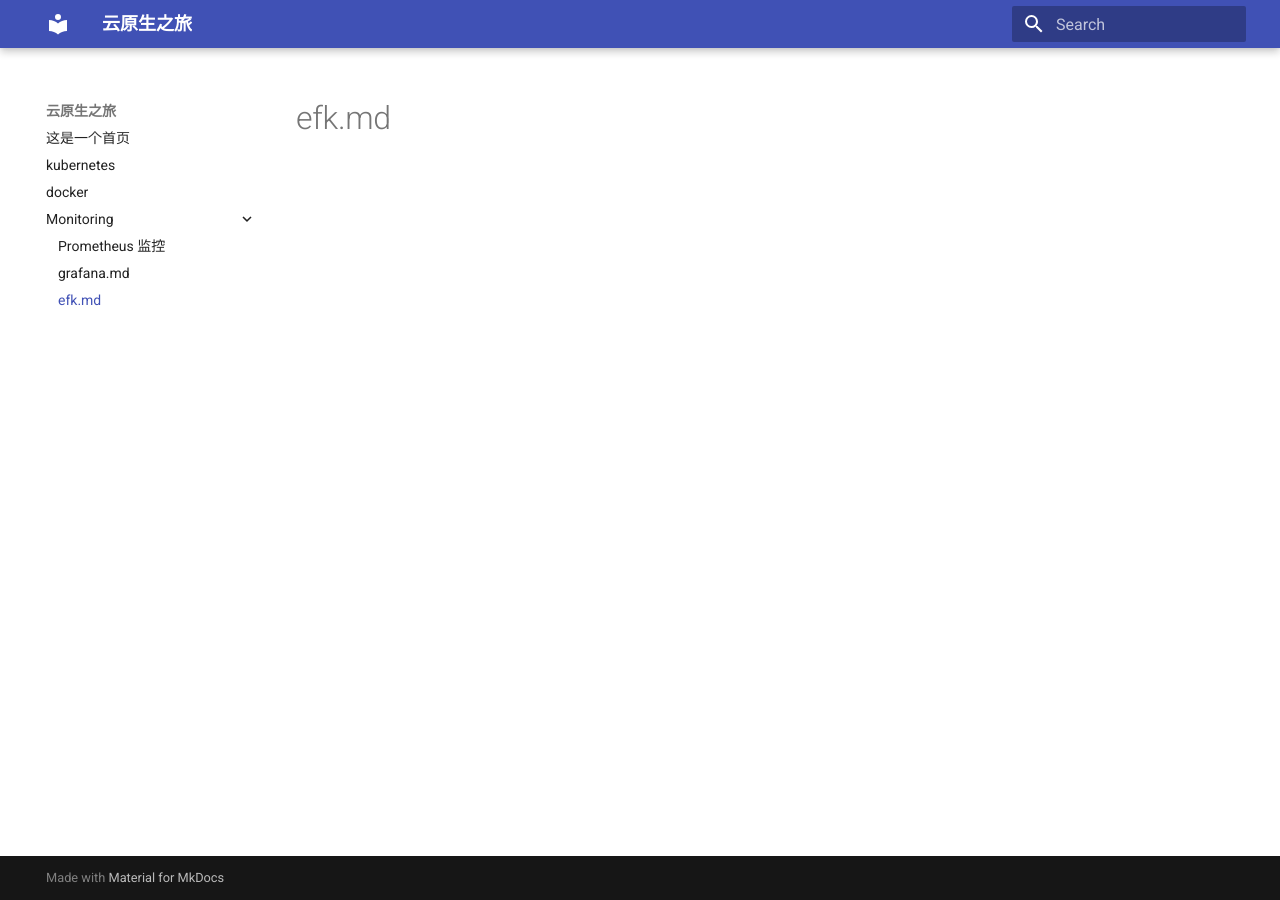
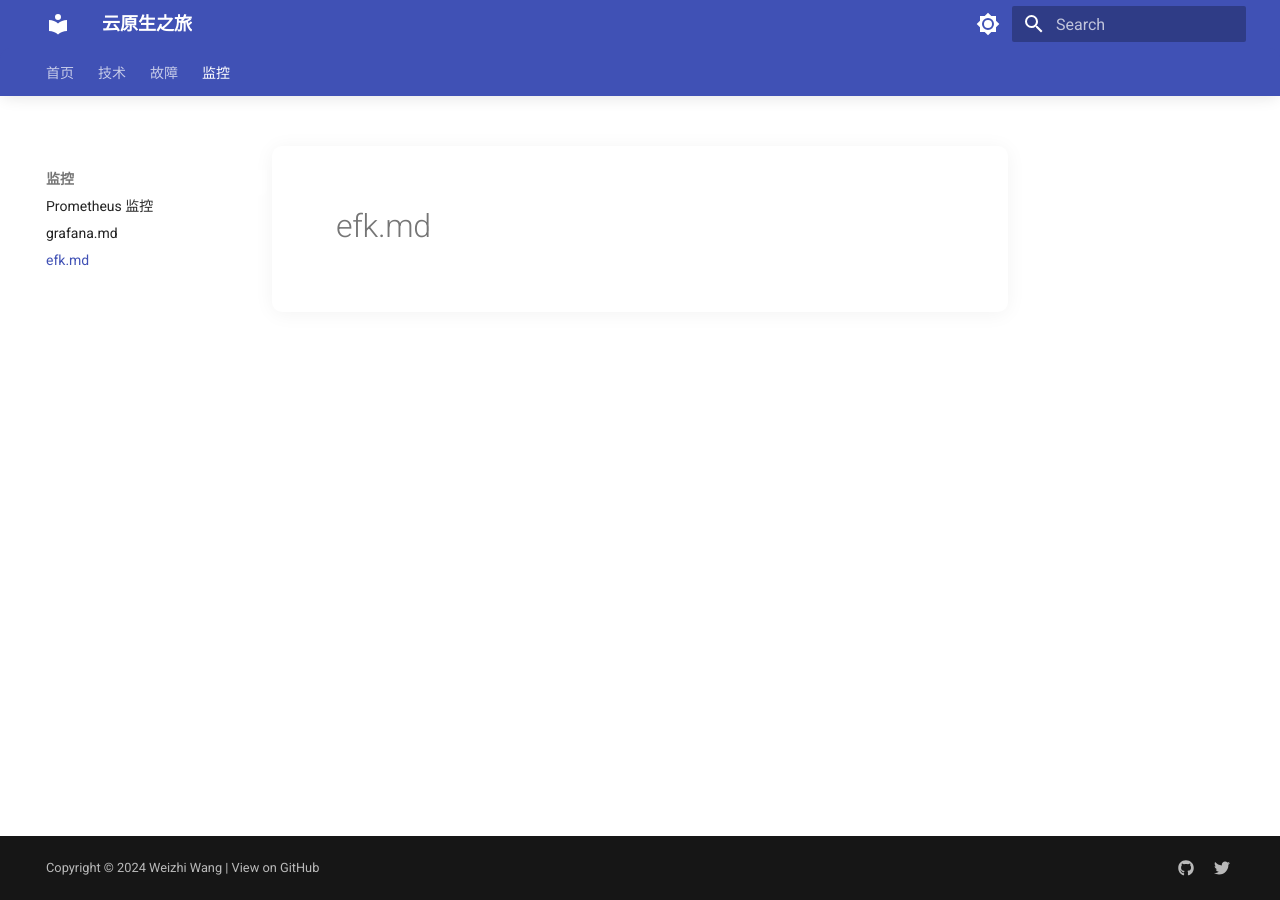
Before and after one commit to weizhiwang221/cloud-native-journey, an MkDocs documentation site: the page built from docs/监控/efk.md, in a window 1280 px wide. Built offline with MkDocs 1.6.1 and Material for MkDocs 9.7.7, drawn with Linux system fonts in a browser that asks for light colours.

Commit message:
docs: 目录更新

```diff
--- /dev/null
+++ b/docs/stylesheets/extra.css
@@ -0,0 +1,31 @@
+/* 调整头部导航栏 */
+.md-header {
+    border-radius: 0 0 10px 10px;
+    box-shadow: 0 2px 15px rgba(0,0,0,0.1);
+}
+
+/* 给主要内容区域添加卡片式效果 */
+.md-main {
+    padding: 1rem;
+}
+.md-content {
+    border-radius: 10px;
+    box-shadow: 0 2px 20px rgba(0,0,0,0.05);
+    padding: 2rem;
+    background: var(--md-default-bg-color);
+}
+
+/* 美化标签页 */
+.md-tabs {
+    border-radius: 10px 10px 0 0;
+}
+
+/* 自定义按钮样式 */
+.md-button {
+    border-radius: 20px;
+    transition: all 0.3s ease;
+}
+.md-button:hover {
+    transform: translateY(-2px);
+    box-shadow: 0 4px 8px rgba(0,0,0,0.2);
+}
--- /dev/null
+++ b/docs/故障/docker故障.md
@@ -0,0 +1 @@
+# docker故障
--- /dev/null
+++ b/docs/故障/kubernetes故障.md
@@ -0,0 +1 @@
+# kubernetes故障
--- a/mkdocs.yml
+++ b/mkdocs.yml
@@ -1,76 +1,73 @@
 site_name: 云原生之旅
 site_url: https://weizhiwang221.github.io/cloud-native-journey/
+site_description: 一名云计算运维工程师的云原生学习与实践之旅。
 
 theme:
   name: material
+  #custom_dir: docs/overrides # (可选) 用于深度自定义，覆盖主题模板
+  palette:
+    # 配色方案 - 这是改变观感最直接的方式
+    - media: "(prefers-color-scheme: light)"
+      scheme: default
+      primary: indigo # 主色调：可改为 pink, teal, deep orange, cyan 等
+      accent: indigo  # 强调色
+      toggle:
+        icon: material/brightness-7
+        name: 切换到深色模式
+    - media: "(prefers-color-scheme: dark)"
+      scheme: slate
+      primary: black
+      accent: deep orange # 深色模式下的强调色
+      toggle:
+        icon: material/brightness-4
+        name: 切换到浅色模式
 
-# 正确配置插件是关键
+  # 字体 - 提升高级感
+  font:
+    text: Roboto
+    code: Roboto Mono
+
+  # 图标库
+  icon:
+    logo: material/library
+
+  # 功能特性 - 这些开关能极大地改变UI
+  features:
+    - navigation.tabs # 顶部标签页，非常现代
+    - navigation.tabs.sticky #  sticky 标签
+    - navigation.sections # 侧边栏显示章节
+    - navigation.expand # 自动扩展当前章节
+    - navigation.path # 显示当前页面的路径导航
+    - search.suggest # 搜索建议
+    - search.highlight # 搜索高亮
+    - content.tooltips # 内容工具提示
+    - content.code.copy # 代码块复制按钮
+    - content.code.annotate # 代码注释
+    - content.footnote.tooltips # 脚注提示
+
+# 插件
 plugins:
-  - search  # 保留默认的搜索插件
-  - awesome-pages  # 启用 awesome-pages 插件
-# site_name: 云原生之旅
-# site_url: https://weizhiwang221.github.io/cloud-native-journey/
-# site_description: 一名云计算运维工程师的云原生学习与实践之旅。
+  - search
+  - awesome-pages
+  # - git-revision-date-localized:
+  #     locale: zh
 
-# # 核心：使用 material 主题
-# theme:
-#   name: readthedocs # 一个经典、清晰的主题
-#   # 自定义logo和网站图标(favicon)，将图片放在 docs/assets/ 目录下
-#   # logo: assets/logo.png
-#   # favicon: assets/favicon.png
+# 额外元数据
+extra:
+  generator: false # 不显示 "Made with MkDocs"
+  social:
+    - icon: fontawesome/brands/github
+      link: https://github.com/weizhiwang221
+      name: My GitHub
+    - icon: fontawesome/brands/twitter
+      link: https://twitter.com/your_handle
+      name: My Twitter
 
-#   # 1. 配色方案 -  Material 主题最亮眼的功能
-#   palette:
-#     # 配色方案切换器
-#     - media: "(prefers-color-scheme: light)" # 浅色模式
-#       scheme: default
-#       primary: indigo # 主色调：靛蓝
-#       accent: indigo  # 强调色：靛蓝
-#       toggle:
-#         icon: material/brightness-7 # 太阳图标
-#         name: Switch to dark mode
+# 版权信息
+copyright: |
+  Copyright &copy; 2024 Weizhi Wang |
+  <a href="https://github.com/weizhiwang221/cloud-native-journey" target="_blank" rel="noopener">View on GitHub</a>
 
-#     - media: "(prefers-color-scheme: dark)" # 深色模式
-#       scheme: slate
-#       primary: black # 主色调：黑
-#       accent: deep orange  # 强调色：深橙
-#       toggle:
-#         icon: material/brightness-4 # 月亮图标
-#         name: Switch to light mode
-
-#   # 2. 字体 - 提升阅读体验
-#   font:
-#     text: Roboto  # 正文字体
-#     code: Roboto Mono # 代码字体
-
-#   # 3. 功能特性
-#   features:
-#     - navigation.tabs # 顶部标签页，非常适合组织多个章节
-#     - navigation.sections # 在侧边栏中显示章节
-#     - navigation.expand # 默认展开当前页面的章节
-#     - search.suggest # 搜索建议
-#     - search.highlight # 搜索高亮
-#     - content.code.copy # 代码块复制按钮
-#     - content.code.annotate # 代码块注释
-
-# # 4. 插件
-# plugins:
-#   - search # 必须启用搜索插件
-#   - awesome-pages # 添加这行来启用自动导航插件
-
-# # 5. 额外定制 - 在页面底部添加版权信息和链接
-# extra:
-#   generator: false # 是否显示 "Made with MkDocs"
-#   copyright: |
-#     Copyright &copy; 2023 - 2024 Weizhi Wang |
-#     <a href="https://github.com/weizhiwang221/cloud-native-journey" target="_blank" rel="noopener">View on GitHub</a>
-
-# # # 导航
-# # nav:
-# #   - Home: index.md
-# #   - Kubernetes: kubernetes.md
-# #   - Docker: docker.md
-
-# # 6. 社交媒体链接 (显示在页面底部)
-# extra_css: # 引入自定义CSS文件，用于更高级的美化
-#   - stylesheets/extra.css
+# 自定义CSS - 这是实现“Halo风格”的关键
+extra_css:
+  - stylesheets/extra.css
```
Also changed, not shown: docs/首页/about.md (added, +1 -0 lines), docs/.pages, docs/技术/.pages (added), docs/技术/docker.md (renamed from docs/docker.md), docs/技术/kubernetes.md (renamed from docs/kubernetes.md), docs/故障/.pages (added), docs/监控/.pages (renamed from docs/Monitoring/.pages), docs/监控/efk.md (renamed from docs/Monitoring/efk.md), docs/监控/grafana.md (renamed from docs/Monitoring/grafana.md), docs/监控/prometheus.md (renamed from docs/Monitoring/prometheus.md), docs/首页/.pages (added), docs/首页/index.md (renamed from docs/index.md).
